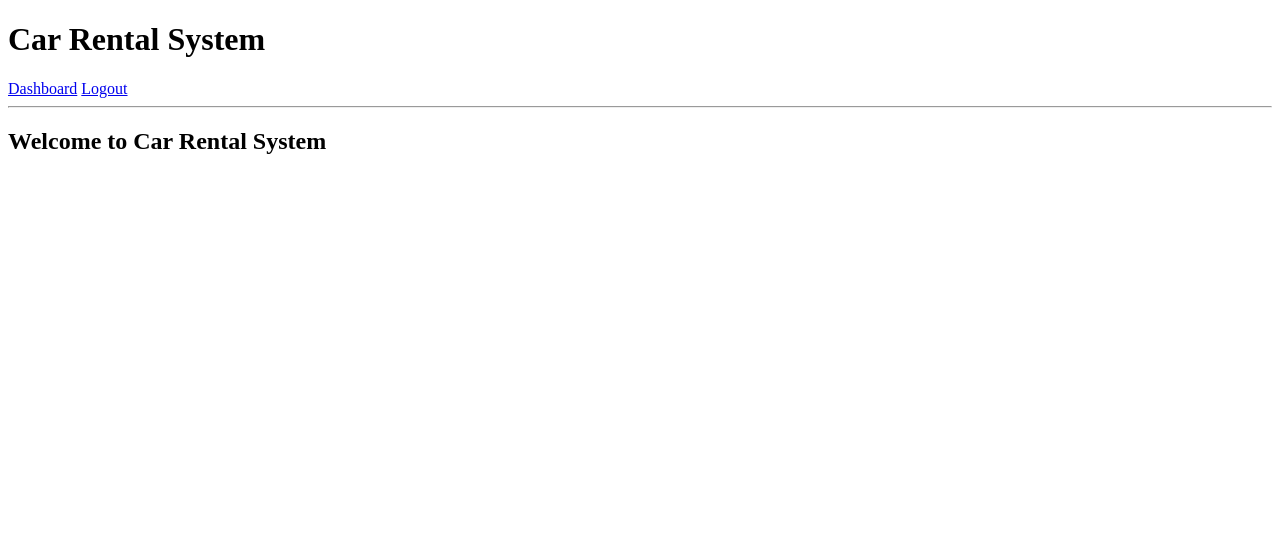
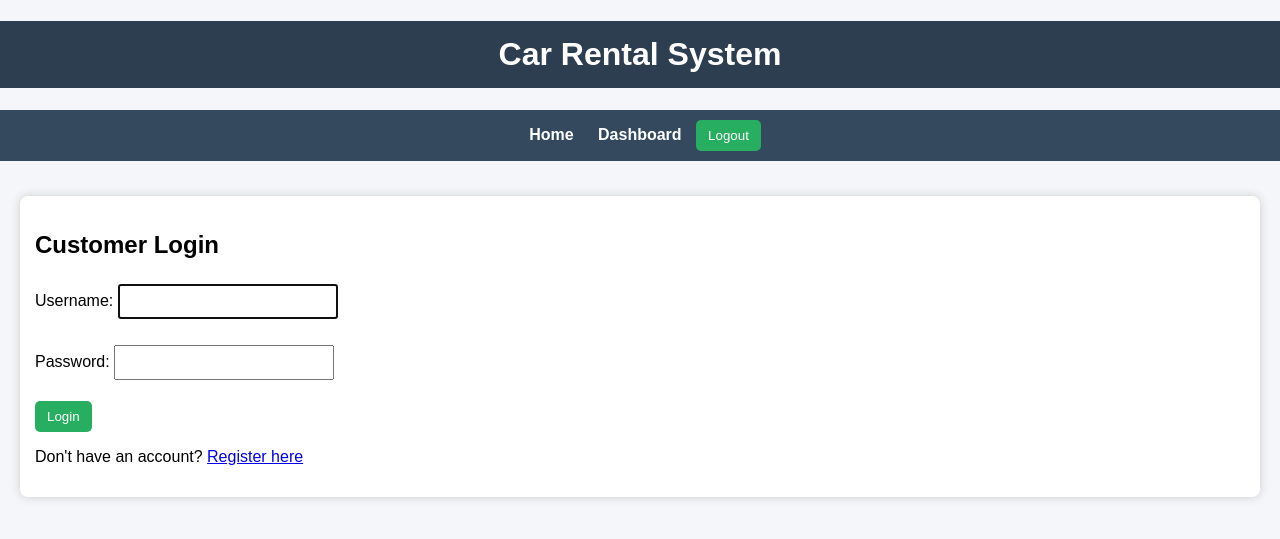
Before and after one commit to vandit23a/Car-rental-System, a Django app: page / in a window 1280 px wide. Shown: the top 539 px of the page. Run offline with Django 5.2, Linux system fonts and the light colour scheme; a user stored in the database is signed in.

Commit message:
Car rental system complete with login, booking, css

```diff
--- a/car_rental/urls.py
+++ b/car_rental/urls.py
@@ -1,33 +1,22 @@
-"""
-URL configuration for car_rental project.
-
-The `urlpatterns` list routes URLs to views. For more information please see:
-    https://docs.djangoproject.com/en/6.0/topics/http/urls/
-Examples:
-Function views
-    1. Add an import:  from my_app import views
-    2. Add a URL to urlpatterns:  path('', views.home, name='home')
-Class-based views
-    1. Add an import:  from other_app.views import Home
-    2. Add a URL to urlpatterns:  path('', Home.as_view(), name='home')
-Including another URLconf
-    1. Import the include() function: from django.urls import include, path
-    2. Add a URL to urlpatterns:  path('blog/', include('blog.urls'))
-"""
 from django.contrib import admin
-from django.urls import path,include
+from django.conf import settings
+from django.conf.urls.static import static
+from django.urls import path, include
 from django.contrib.auth import views as auth_views
 from rental import views
-
 
 urlpatterns = [
     path('admin/', admin.site.urls),
 
+    path('', auth_views.LoginView.as_view(
+        template_name='login.html'
+    ), name='login'),
 
-path('', include('rental.urls')),
+    path('home/', include('rental.urls')),
 
-path('login/', auth_views.LoginView.as_view(template_name='login.html'), name='login'),
-path('logout/', auth_views.LogoutView.as_view(), name='logout'),
-path('register/', views.register, name='register'),
+    path('register/', views.register, name='register'),
+   path('logout/', auth_views.LogoutView.as_view(), name='logout'),
+]
 
-]
+if settings.DEBUG:
+    urlpatterns += static(settings.MEDIA_URL, document_root=settings.MEDIA_ROOT)
--- a/rental/admin.py
+++ b/rental/admin.py
@@ -1,9 +1,6 @@
 from django.contrib import admin
-
 from .models import Category, Car, Booking
 
 admin.site.register(Category)
-
 admin.site.register(Car)
-
 admin.site.register(Booking)
--- a/rental/views.py
+++ b/rental/views.py
@@ -1,74 +1,65 @@
+from datetime import date
 from django.shortcuts import render, redirect, get_object_or_404
 from django.contrib.auth.decorators import login_required
-from django.contrib.auth.forms import UserCreationForm
 from django.contrib.auth import login
-from datetime import date
+from django.db.models import Q
 
-# temporary import (we will create models later)
-# comment if models not created yet
-try:
-    from .models import Car, Booking
-except:
-    Car = None
-    Booking = None
+from .models import Car, Booking
+from .forms import SimpleRegisterForm
 
 
-# HOME PAGE
+@login_required
 def home(request):
-    cars = Car.objects.all() if Car else []
+    cars = Car.objects.all()
     return render(request, 'home.html', {'cars': cars})
 
 
-# DASHBOARD
 @login_required
 def dashboard(request):
-    bookings = Booking.objects.filter(user=request.user) if Booking else []
+    bookings = Booking.objects.filter(user=request.user)
     return render(request, 'dashboard.html', {'bookings': bookings})
 
 
-# BOOK CAR
 @login_required
 def book_car(request, car_id):
-
-    if not Car:
-        return render(request, 'error.html')
-
     car = get_object_or_404(Car, id=car_id)
 
     if request.method == "POST":
-
-        start = request.POST['start_date']
-        end = request.POST['end_date']
+        start = request.POST.get('start_date')
+        end = request.POST.get('end_date')
 
         start_date = date.fromisoformat(start)
         end_date = date.fromisoformat(end)
-
         today = date.today()
 
-        # validation
         if start_date < today:
+            return render(request, 'book.html', {'car': car, 'error': 'Past date not allowed'})
 
-            return render(request, 'book.html',
-            {'car': car, 'error': 'Past date not allowed'})
+        if end_date <= start_date:
+            return render(request, 'book.html', {'car': car, 'error': 'End date must be after start date'})
 
         duration = (end_date - start_date).days
 
         if duration > 30:
+            return render(request, 'book.html', {'car': car, 'error': 'Max 30 days allowed'})
 
-            return render(request, 'book.html',
-            {'car': car, 'error': 'Max 30 days allowed'})
+        overlapping_booking = Booking.objects.filter(
+            car=car
+        ).filter(
+            Q(start_date__lt=end_date) & Q(end_date__gt=start_date)
+        ).exists()
 
+        if overlapping_booking:
+            return render(request, 'book.html', {'car': car, 'error': 'This car is already booked for selected dates'})
 
         total = duration * car.price_per_day
 
         booking = Booking.objects.create(
-
             user=request.user,
             car=car,
             start_date=start_date,
             end_date=end_date,
             total_amount=total
-
         )
 
         return redirect('bill', booking_id=booking.id)
@@ -76,32 +67,22 @@ def book_car(request, car_id):
     return render(request, 'book.html', {'car': car})
 
 
-# BILL
 @login_required
 def bill(request, booking_id):
-
-    booking = get_object_or_404(Booking, id=booking_id)
-
+    booking = get_object_or_404(Booking, id=booking_id, user=request.user)
     return render(request, 'bill.html', {'booking': booking})
 
 
-# REGISTER
 def register(request):
-
     if request.method == 'POST':
-
-        form = UserCreationForm(request.POST)
-
+        form = SimpleRegisterForm(request.POST)
         if form.is_valid():
-
-            user = form.save()
-
+            user = form.save(commit=False)
+            user.set_password(form.cleaned_data['password'])
+            user.save()
             login(request, user)
-
-            return redirect('dashboard')
-
+            return redirect('/home/')
     else:
-
-        form = UserCreationForm()
+        form = SimpleRegisterForm()
 
     return render(request, 'register.html', {'form': form})
--- /dev/null
+++ b/static/css/style.css
@@ -0,0 +1,66 @@
+body {
+    font-family: Arial, sans-serif;
+    background-color: #f4f6f9;
+    margin: 0;
+    padding: 0;
+}
+
+h1 {
+    background-color: #2c3e50;
+    color: white;
+    padding: 15px;
+    text-align: center;
+}
+
+nav {
+    background-color: #34495e;
+    padding: 10px;
+    text-align: center;
+}
+
+nav a {
+    color: white;
+    margin: 10px;
+    text-decoration: none;
+    font-weight: bold;
+}
+
+nav a:hover {
+    color: #f1c40f;
+}
+
+.container {
+    padding: 20px;
+}
+
+.card {
+    background: white;
+    padding: 15px;
+    margin: 15px 0;
+    border-radius: 8px;
+    box-shadow: 0px 0px 10px #ccc;
+}
+
+button {
+    background-color: #27ae60;
+    color: white;
+    padding: 8px 12px;
+    border: none;
+    border-radius: 5px;
+    cursor: pointer;
+}
+
+button:hover {
+    background-color: #219150;
+}
+
+input {
+    padding: 8px;
+    margin: 5px 0;
+    width: 200px;
+}
+
+.error {
+    color: red;
+    font-weight: bold;
+}
--- a/templates/base.html
+++ b/templates/base.html
@@ -1,24 +1,36 @@
+{% load static %}
+
 <!DOCTYPE html>
 <html>
 <head>
     <title>Car Rental System</title>
+    <link rel="stylesheet" href="{% static 'css/style.css' %}">
 </head>
 <body>
 
 <h1>Car Rental System</h1>
 
+
+<nav>
 {% if user.is_authenticated %}
-    <a href="/dashboard/">Dashboard</a>
-    <a href="/logout/">Logout</a>
+    <a href="/home/">Home</a>
+    <a href="/home/dashboard/">Dashboard</a>
+
+    <form action="/logout/" method="post" style="display:inline;">
+        {% csrf_token %}
+        <button type="submit">Logout</button>
+    </form>
+
 {% else %}
-    <a href="/login/">Login</a>
+    <a href="/">Login</a>
     <a href="/register/">Register</a>
 {% endif %}
+</nav>
 
-<hr>
-
+<div class="container">
 {% block content %}
 {% endblock %}
+</div>
 
 </body>
 </html>
--- a/templates/home.html
+++ b/templates/home.html
@@ -1,5 +1,18 @@
 {% extends 'base.html' %}
 
 {% block content %}
-<h2>Welcome to Car Rental System</h2>
+<h2>Available Cars</h2>
+
+{% for car in cars %}
+<div class="card">
+    <h3>{{ car.name }}</h3>
+    <p>Category: {{ car.category.name }}</p>
+    <p>Price: ₹{{ car.price_per_day }}</p>
+
+    <a href="/home/book/{{ car.id }}/">
+        <button>Book Now</button>
+    </a>
+</div>
+{% endfor %}
+
 {% endblock %}
--- a/templates/login.html
+++ b/templates/login.html
@@ -1,17 +1,15 @@
 {% extends 'base.html' %}
 
 {% block content %}
-
-<h2>Login</h2>
+<div class="card">
+<h2>Customer Login</h2>
 
 <form method="post">
-
-{% csrf_token %}
-
-{{ form.as_p }}
-
-<button type="submit">Login</button>
-
+    {% csrf_token %}
+    {{ form.as_p }}
+    <button type="submit">Login</button>
 </form>
 
+<p>Don't have an account? <a href="/register/">Register here</a></p>
+</div>
 {% endblock %}
```
Also changed, not shown: car_rental/settings.py (+20 -70 lines), rental/forms.py (added, +10 -0 lines), rental/models.py (+8 -16 lines), templates/bill.html (added, +17 -0 lines), templates/book.html (added, +26 -0 lines), templates/dashboard.html (+12 -2 lines), templates/register.html (+6 -8 lines), db.sqlite3, rental/migrations/0002_car_brand_car_image.py (added), rental/urls.py (line endings or trailing spaces).
